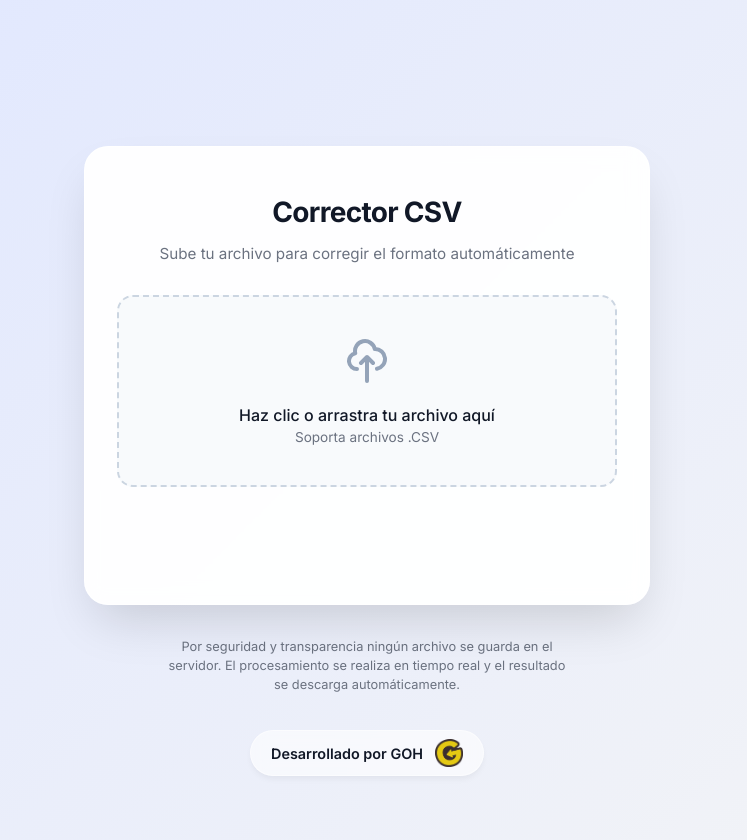
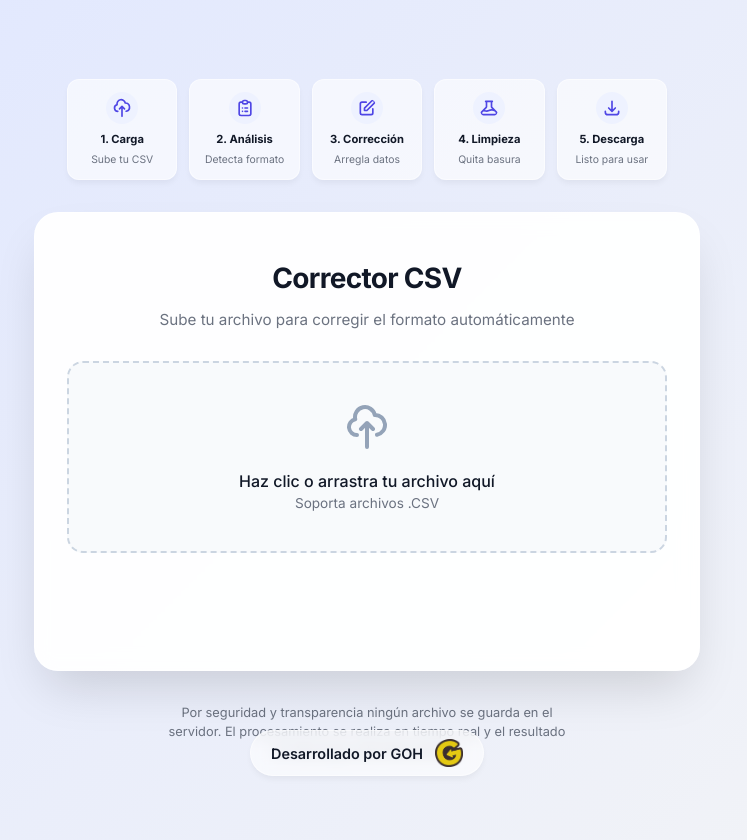
Before and after one commit to GOddovero/Corrector-CSV, a PHP site: page /index.php in a window 1280 px wide. Shown: the whole page, without its empty margins (273-1020 px from the left). Run offline with PHP 8.4, Linux system fonts and the light colour scheme; some libraries are stand-ins or nearby versions.

Commit message:
Cards de pasos

```diff
--- a/index.php
+++ b/index.php
@@ -401,10 +401,84 @@ if ($requestMethod === null) {
 
     .container {
       width: 100%;
-      max-width: 500px;
+      max-width: 600px;
       display: flex;
       flex-direction: column;
       align-items: center;
+    }
+
+    /* Process Steps (Mini Cards) */
+    .process-steps {
+      display: grid;
+      grid-template-columns: repeat(5, 1fr);
+      gap: 0.75rem;
+      width: 100%;
+      margin-bottom: 2rem;
+    }
+
+    .step-card {
+      background: rgba(255, 255, 255, 0.6);
+      padding: 0.75rem 0.25rem;
+      border-radius: 0.75rem;
+      text-align: center;
+      border: 1px solid rgba(255, 255, 255, 0.5);
+      box-shadow: 0 4px 6px -1px rgba(0, 0, 0, 0.05);
+      display: flex;
+      flex-direction: column;
+      align-items: center;
+      gap: 0.5rem;
+      transition: transform 0.2s;
+    }
+
+    .step-card:hover {
+      transform: translateY(-2px);
+      background: rgba(255, 255, 255, 0.8);
+    }
+
+    .step-icon {
+      width: 20px;
+      height: 20px;
+      color: var(--primary);
+      background: #eef2ff;
+      padding: 6px;
+      border-radius: 50%;
+    }
+
+    .step-title {
+      font-size: 0.7rem;
+      font-weight: 700;
+      color: var(--text-main);
+    }
+
+    .step-desc {
+      font-size: 0.65rem;
+      color: var(--text-secondary);
+      line-height: 1.2;
+    }
+
+    @media (max-width: 640px) {
+      .process-steps {
+        grid-template-columns: repeat(3, 1fr);
+      }
+      .process-steps .step-card:nth-last-child(-n+2) {
+        grid-column: span 1; /* Reset if needed, or adjust logic */
+      }
+      /* Make the last 2 center if 5 items? 3 top, 2 bottom centered */
+      .process-steps .step-card:nth-child(4) {
+        grid-column-start: 1;
+        grid-column-end: 2; /* Actually let's just let them flow or use flex wrap */
+      }
+    }
+
+    @media (max-width: 480px) {
+       .process-steps {
+        display: flex;
+        flex-wrap: wrap;
+        justify-content: center;
+      }
+      .step-card {
+        width: calc(50% - 0.5rem);
+      }
     }
 
     .card {
@@ -600,6 +674,35 @@ if ($requestMethod === null) {
 <body>
 
 <div class="container">
+
+  <div class="process-steps">
+    <div class="step-card">
+      <svg class="step-icon" fill="none" stroke="currentColor" viewBox="0 0 24 24"><path stroke-linecap="round" stroke-linejoin="round" stroke-width="2" d="M7 16a4 4 0 01-.88-7.903A5 5 0 1115.9 6L16 6a5 5 0 011 9.9M15 13l-3-3m0 0l-3 3m3-3v12"></path></svg>
+      <div class="step-title">1. Carga</div>
+      <div class="step-desc">Sube tu CSV</div>
+    </div>
+    <div class="step-card">
+      <svg class="step-icon" fill="none" stroke="currentColor" viewBox="0 0 24 24"><path stroke-linecap="round" stroke-linejoin="round" stroke-width="2" d="M9 5H7a2 2 0 00-2 2v12a2 2 0 002 2h10a2 2 0 002-2V7a2 2 0 00-2-2h-2M9 5a2 2 0 002 2h2a2 2 0 002-2M9 5a2 2 0 012-2h2a2 2 0 012 2m-3 7h3m-3 4h3m-6-4h.01M9 16h.01"></path></svg>
+      <div class="step-title">2. Análisis</div>
+      <div class="step-desc">Detecta formato</div>
+    </div>
+    <div class="step-card">
+      <svg class="step-icon" fill="none" stroke="currentColor" viewBox="0 0 24 24"><path stroke-linecap="round" stroke-linejoin="round" stroke-width="2" d="M11 5H6a2 2 0 00-2 2v11a2 2 0 002 2h11a2 2 0 002-2v-5m-1.414-9.414a2 2 0 112.828 2.828L11.828 15H9v-2.828l8.586-8.586z"></path></svg>
+      <div class="step-title">3. Corrección</div>
+      <div class="step-desc">Arregla datos</div>
+    </div>
+    <div class="step-card">
+      <svg class="step-icon" fill="none" stroke="currentColor" viewBox="0 0 24 24"><path stroke-linecap="round" stroke-linejoin="round" stroke-width="2" d="M19.428 15.428a2 2 0 00-1.022-.547l-2.384-.477a6 6 0 00-3.86.517l-.318.158a6 6 0 01-3.86.517L6.05 15.21a2 2 0 00-1.806.547M8 4h8l-1 1v5.172a2 2 0 00.586 1.414l5 5c1.26 1.26.367 3.414-1.415 3.414H4.828c-1.782 0-2.674-2.154-1.414-3.414l5-5A2 2 0 009 10.172V5L8 4z"></path></svg>
+      <div class="step-title">4. Limpieza</div>
+      <div class="step-desc">Quita basura</div>
+    </div>
+    <div class="step-card">
+      <svg class="step-icon" fill="none" stroke="currentColor" viewBox="0 0 24 24"><path stroke-linecap="round" stroke-linejoin="round" stroke-width="2" d="M4 16v1a3 3 0 003 3h10a3 3 0 003-3v-1m-4-4l-4 4m0 0l-4-4m4 4V4"></path></svg>
+      <div class="step-title">5. Descarga</div>
+      <div class="step-desc">Listo para usar</div>
+    </div>
+  </div>
+
   <div class="card">
     <h1>Corrector CSV</h1>
     <p class="subtitle">Sube tu archivo para corregir el formato automáticamente</p>
```
